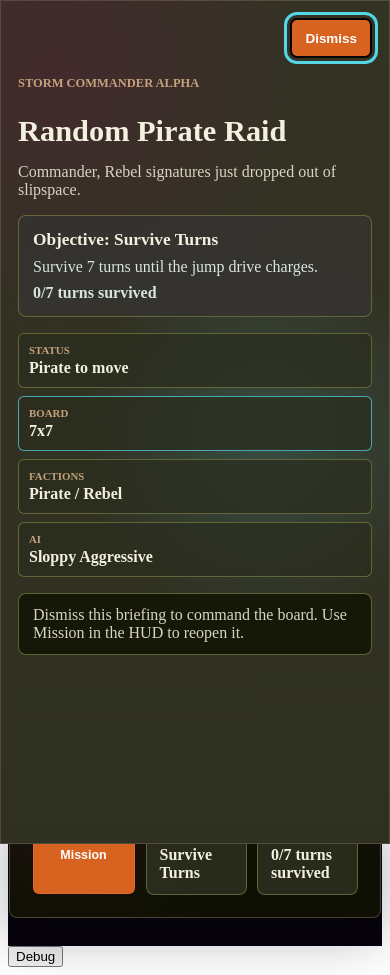
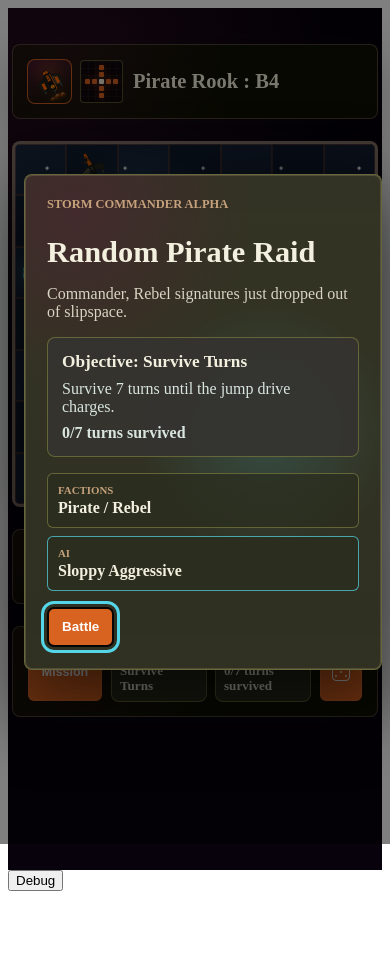
Before and after one commit to delahackerrocker/Storm-Commander, a React (Vite) app in the folder ReactSource/: page / in a window 390 px wide. After the commit the page ends 899 px from the top, so only its background shows below. Built offline with nearby package versions, Linux system fonts and the light colour scheme; the HTML template or start-up script is replaced by a standard one.

Commit message:
iPhone Rendering Bug Fix

```diff
--- a/ReactSource/src/storm-commander/components/StormCommanderEncounterPage.jsx
+++ b/ReactSource/src/storm-commander/components/StormCommanderEncounterPage.jsx
@@ -1,4 +1,4 @@
-import { useEffect, useMemo, useState } from 'react'
+import { useEffect, useMemo, useRef, useState } from 'react'
 import {
   STORM_COMMANDER_FACTION_PIECE_ASSETS,
   STORM_COMMANDER_FACTION_VISUAL_THEMES,
@@ -10,6 +10,7 @@ import {
 import {
   getObjectiveProgressText,
   applyEncounterMove,
+  evaluateEncounterStatus,
 } from '../objectives/encounterObjectives'
 import {
   getEncounterPieceAt,
@@ -24,6 +25,7 @@ import {
 } from '../tactics/encounterConstants'
 
 const ENEMY_MOVE_DELAY_MS = 320
+const SELECTION_FLASH_DURATION_MS = 300
 
 const STORM_STARFIELD_LAYERS = [
   ['nebula', null],
@@ -91,22 +93,6 @@ function getBoardStyle(encounter) {
   }
 }
 
-function getStatusText(encounter, isEnemyThinking) {
-  if (encounter.status === 'won') {
-    return 'Victory'
-  }
-
-  if (encounter.status === 'lost') {
-    return 'Defeat'
-  }
-
-  if (isEnemyThinking) {
-    return 'Enemy maneuvering...'
-  }
-
-  return `${getFactionDisplayName(encounter.currentFaction)} to move`
-}
-
 function getObjectiveTypeLabel(type) {
   if (type === 'destroyTarget') {
     return 'Destroy Target'
@@ -125,6 +111,47 @@ function getObjectiveTypeLabel(type) {
   }
 
   return 'Objective'
+}
+
+function MissionObjectiveTargetIcon({ encounter }) {
+  if (encounter.objective?.type === 'escapeToSquare' && encounter.objective.extractionSquare) {
+    return (
+      <span
+        className="storm-objective-target-icon is-extraction"
+        role="img"
+        aria-label={`Extraction target ${getSquareLabel(
+          encounter.objective.extractionSquare,
+          encounter.board,
+        )}`}
+      >
+        <span className="storm-objective-target-grid" aria-hidden="true" />
+      </span>
+    )
+  }
+
+  if (encounter.objective?.type === 'destroyTarget' && encounter.objective.targetPieceId) {
+    const targetPiece = encounter.pieces.find(
+      (piece) => piece.id === encounter.objective.targetPieceId,
+    )
+
+    if (!targetPiece) {
+      return null
+    }
+
+    return (
+      <span className="storm-objective-target-icon is-target">
+        <StormCommanderShipPiece
+          imageClassName="storm-objective-target-ship"
+          src={STORM_COMMANDER_FACTION_PIECE_ASSETS[targetPiece.faction][targetPiece.type]}
+          alt={`${getEncounterPieceLabel(targetPiece)} target`}
+          faction={targetPiece.faction}
+          pieceType={targetPiece.type}
+        />
+      </span>
+    )
+  }
+
+  return null
 }
 
 function StormCommanderEncounterPiece({ piece, pieceRotation }) {
@@ -237,7 +264,12 @@ function ShipCommsWindow({ ariaLabel, board, emptyText, piece, pieceRotation, va
 
   return (
     <aside className={`storm-comms-window storm-comms-window-${variant}`} aria-label={ariaLabel}>
-      <div className="storm-comms-portrait" role="img" aria-label={`${pilotTitle} comms portrait`}>
+      <div
+        className="storm-comms-portrait"
+        role="img"
+        aria-label={`${pilotTitle} comms portrait`}
+        data-faction={piece.faction}
+      >
         <StormCommanderEncounterPiece piece={piece} pieceRotation={pieceRotation} />
       </div>
       <h2>{pilotTitle} : {squareLabel}</h2>
@@ -249,19 +281,9 @@ function ShipCommsWindow({ ariaLabel, board, emptyText, piece, pieceRotation, va
   )
 }
 
-function MissionStatList({ encounter, isEnemyThinking }) {
+function MissionStatList({ encounter }) {
   return (
     <dl className="storm-encounter-stats">
-      <div>
-        <dt>Status</dt>
-        <dd>{getStatusText(encounter, isEnemyThinking)}</dd>
-      </div>
-      <div>
-        <dt>Board</dt>
-        <dd>
-          {encounter.board.width}x{encounter.board.height}
-        </dd>
-      </div>
       <div>
         <dt>Factions</dt>
         <dd>{encounter.factions.map(getFactionDisplayName).join(' / ')}</dd>
@@ -274,7 +296,32 @@ function MissionStatList({ encounter, isEnemyThinking }) {
   )
 }
 
-function MissionSummaryPanel({ encounter, isMissionBriefingOpen, onOpenMission }) {
+function NewEncounterButton({ className = '', onNewEncounter }) {
+  return (
+    <button
+      type="button"
+      className={`storm-primary-button storm-icon-button ${className}`.trim()}
+      aria-label="New Random Encounter"
+      title="New Random Encounter"
+      onClick={onNewEncounter}
+    >
+      <span className="storm-dice-icon" aria-hidden="true">
+        <span className="storm-dice-pip storm-dice-pip-one" />
+        <span className="storm-dice-pip storm-dice-pip-two" />
+        <span className="storm-dice-pip storm-dice-pip-three" />
+        <span className="storm-dice-pip storm-dice-pip-four" />
+        <span className="storm-dice-pip storm-dice-pip-five" />
+      </span>
+    </button>
+  )
+}
+
+function MissionSummaryPanel({
+  encounter,
+  isMissionBriefingOpen,
+  onNewEncounter,
+  onOpenMission,
+}) {
   return (
     <section className="storm-mission-summary" aria-label="Mission quick status">
       <div className="storm-mission-summary-row">
@@ -298,12 +345,18 @@ function MissionSummaryPanel({ encounter, isMissionBriefingOpen, onOpenMission }
             <dd>{getObjectiveProgressText(encounter)}</dd>
           </div>
         </dl>
+        <NewEncounterButton
+          className="storm-mission-summary-new-encounter"
+          onNewEncounter={onNewEncounter}
+        />
       </div>
     </section>
   )
 }
 
-function MissionBriefingDialog({ encounter, isEnemyThinking, onDismiss }) {
+function MissionBriefingDialog({ encounter, onDismiss }) {
+  const objectiveTargetIcon = <MissionObjectiveTargetIcon encounter={encounter} />
+
   return (
     <div className="storm-mission-overlay">
       <section
@@ -313,31 +366,30 @@ function MissionBriefingDialog({ encounter, isEnemyThinking, onDismiss }) {
         aria-modal="true"
         aria-labelledby="storm-mission-briefing-title"
       >
+        <p className="eyebrow">Storm Commander Alpha</p>
+        <h1 id="storm-mission-briefing-title">{encounter.title}</h1>
+        <p className="storm-mission-intro">{encounter.intro}</p>
+
+        <section className="storm-objective-panel">
+          <div className="storm-objective-copy">
+            <h2>Objective: {getObjectiveTypeLabel(encounter.objective.type)}</h2>
+            <p>{encounter.objective.text}</p>
+            <p className="storm-objective-progress">{getObjectiveProgressText(encounter)}</p>
+            {encounter.outcome ? <p className="storm-outcome">{encounter.outcome}</p> : null}
+          </div>
+          {objectiveTargetIcon}
+        </section>
+
+        <MissionStatList encounter={encounter} />
+
         <button
           type="button"
           className="storm-mission-dismiss"
           onClick={onDismiss}
           autoFocus
         >
-          Dismiss
+          Battle
         </button>
-
-        <p className="eyebrow">Storm Commander Alpha</p>
-        <h1 id="storm-mission-briefing-title">{encounter.title}</h1>
-        <p className="storm-mission-intro">{encounter.intro}</p>
-
-        <section className="storm-objective-panel">
-          <h2>Objective: {getObjectiveTypeLabel(encounter.objective.type)}</h2>
-          <p>{encounter.objective.text}</p>
-          <p className="storm-objective-progress">{getObjectiveProgressText(encounter)}</p>
-          {encounter.outcome ? <p className="storm-outcome">{encounter.outcome}</p> : null}
-        </section>
-
-        <MissionStatList encounter={encounter} isEnemyThinking={isEnemyThinking} />
-
-        <p className="storm-mission-return-note">
-          Dismiss this briefing to command the board. Use Mission in the HUD to reopen it.
-        </p>
       </section>
     </div>
   )
@@ -374,9 +426,7 @@ function MissionResultDialog({ encounter, onNextMission }) {
 
 export function StormCommanderEncounterPage({
   encounter,
-  onBack,
   onNewEncounter,
-  onReturnToChess,
   pieceRotation,
   setEncounter,
   starfieldLayerStyles,
@@ -385,6 +435,8 @@ export function StormCommanderEncounterPage({
   const [playerCommsSelection, setPlayerCommsSelection] = useState(null)
   const [opponentCommsSelection, setOpponentCommsSelection] = useState(null)
   const [dismissedMissionEncounterId, setDismissedMissionEncounterId] = useState(null)
+  const [selectionFlash, setSelectionFlash] = useState(null)
+  const selectionFlashIdRef = useRef(0)
   const selectedPiece =
     selection?.encounterId === encounter.id
       ? encounter.pieces.find((piece) => piece.id === selection.pieceId) || null
@@ -420,8 +472,33 @@ export function StormCommanderEncounterPage({
   )
   const isEnemyThinking =
     encounter.status === 'active' && encounter.currentFaction !== encounter.playerFaction
-  const isMissionBriefingOpen = dismissedMissionEncounterId !== encounter.id
-  const isMissionResultOpen = encounter.status !== 'active' && !isMissionBriefingOpen
+  const isMissionResultOpen = encounter.status !== 'active'
+  const isMissionBriefingOpen =
+    encounter.status === 'active' && dismissedMissionEncounterId !== encounter.id
+
+  useEffect(() => {
+    if (!selectionFlash) {
+      return undefined
+    }
+
+    const timerId = window.setTimeout(() => {
+      setSelectionFlash(null)
+    }, SELECTION_FLASH_DURATION_MS)
+
+    return () => window.clearTimeout(timerId)
+  }, [selectionFlash])
+
+  useEffect(() => {
+    if (encounter.status !== 'active') {
+      return
+    }
+
+    const evaluatedEncounter = evaluateEncounterStatus(encounter)
+
+    if (evaluatedEncounter !== encounter) {
+      setEncounter(evaluatedEncounter)
+    }
+  }, [encounter, setEncounter])
 
   useEffect(() => {
     if (!isEnemyThinking) {
@@ -455,6 +532,22 @@ export function StormCommanderEncounterPage({
     onNewEncounter()
   }
 
+  function flashSelectionFaction(faction) {
+    const theme = STORM_COMMANDER_FACTION_VISUAL_THEMES[faction]
+
+    if (!theme) {
+      return
+    }
+
+    selectionFlashIdRef.current += 1
+
+    setSelectionFlash({
+      color: theme.hint,
+      faction,
+      id: `${faction}-${selectionFlashIdRef.current}`,
+    })
+  }
+
   function handleSquareClick(square) {
     if (encounter.status !== 'active' || encounter.currentFaction !== encounter.playerFaction) {
       return
@@ -471,9 +564,11 @@ export function StormCommanderEncounterPage({
     const piece = getEncounterPieceAt(encounter, square)
 
     if (piece?.faction === encounter.playerFaction) {
+      flashSelectionFaction(piece.faction)
       setSelection({ encounterId: encounter.id, pieceId: piece.id })
       setPlayerCommsSelection({ encounterId: encounter.id, pieceId: piece.id })
     } else if (piece) {
+      flashSelectionFaction(piece.faction)
       setSelection(null)
       setOpponentCommsSelection({
         encounterId: encounter.id,
@@ -491,40 +586,6 @@ export function StormCommanderEncounterPage({
 
   return (
     <div className="game-page storm-commander-root storm-encounter-root">
-      <div className="storm-encounter-topbar">
-        <div className="storm-encounter-brand">
-          <p className="eyebrow">Storm Commander</p>
-          <p>Pirate raid tactical board</p>
-        </div>
-        <div className="storm-encounter-actions">
-          {onBack ? (
-            <button type="button" className="back-button" onClick={onBack}>
-              Back
-            </button>
-          ) : null}
-          {onReturnToChess ? (
-            <button type="button" className="storm-mode-button" onClick={onReturnToChess}>
-              Return to Chess Drill
-            </button>
-          ) : null}
-          <button
-            type="button"
-            className="storm-primary-button storm-icon-button"
-            aria-label="New Random Encounter"
-            title="New Random Encounter"
-            onClick={handleNewEncounter}
-          >
-            <span className="storm-dice-icon" aria-hidden="true">
-              <span className="storm-dice-pip storm-dice-pip-one" />
-              <span className="storm-dice-pip storm-dice-pip-two" />
-              <span className="storm-dice-pip storm-dice-pip-three" />
-              <span className="storm-dice-pip storm-dice-pip-four" />
-              <span className="storm-dice-pip storm-dice-pip-five" />
-            </span>
-          </button>
-        </div>
-      </div>
-
       <main className="storm-encounter-shell">
         <ShipCommsWindow
           ariaLabel="Player comms"
@@ -627,15 +688,25 @@ export function StormCommanderEncounterPage({
           <MissionSummaryPanel
             encounter={encounter}
             isMissionBriefingOpen={isMissionBriefingOpen}
+            onNewEncounter={handleNewEncounter}
             onOpenMission={() => setDismissedMissionEncounterId(null)}
           />
         </aside>
       </main>
 
+      {selectionFlash ? (
+        <div
+          key={selectionFlash.id}
+          className="storm-selection-flash"
+          data-faction={selectionFlash.faction}
+          style={{ '--storm-selection-flash-color': selectionFlash.color }}
+          aria-hidden="true"
+        />
+      ) : null}
+
       {isMissionBriefingOpen ? (
         <MissionBriefingDialog
           encounter={encounter}
-          isEnemyThinking={isEnemyThinking}
           onDismiss={() => setDismissedMissionEncounterId(encounter.id)}
         />
       ) : null}
--- a/ReactSource/src/styles/stormCommander.css
+++ b/ReactSource/src/styles/stormCommander.css
@@ -33,8 +33,7 @@
   color: var(--text);
 }
 
-.storm-commander-root > .page-topbar,
-.storm-commander-root > .storm-encounter-topbar {
+.storm-commander-root > .page-topbar {
   display: flex;
   flex-wrap: wrap;
   gap: 12px;
@@ -731,53 +730,6 @@
     var(--storm-space-black);
 }
 
-.storm-commander-root.storm-encounter-root > .storm-encounter-topbar {
-  width: min(760px, calc(100vw - 32px));
-  min-height: 58px;
-  flex-wrap: nowrap;
-  justify-content: space-between;
-  gap: 16px;
-  margin: 0 auto;
-  padding: 10px 12px;
-  border: 1px solid rgba(107, 110, 58, 0.86);
-  border-radius: var(--radius);
-  background: rgba(17, 19, 3, 0.9);
-  box-shadow:
-    0 18px 55px rgba(4, 8, 18, 0.32),
-    inset 0 -2px 0 rgba(216, 98, 32, 0.8);
-}
-
-.storm-commander-root .storm-encounter-brand {
-  display: grid;
-  gap: 0;
-  min-width: 0;
-}
-
-.storm-commander-root .storm-encounter-brand .eyebrow,
-.storm-commander-root .storm-encounter-brand p {
-  margin: 0;
-}
-
-.storm-commander-root .storm-encounter-brand .eyebrow {
-  color: var(--storm-old-ivory);
-  font-size: 0.8rem;
-}
-
-.storm-commander-root .storm-encounter-brand p:not(.eyebrow) {
-  color: var(--storm-worn-parchment);
-  font-size: 0.72rem;
-  font-weight: 750;
-}
-
-.storm-commander-root .storm-encounter-actions {
-  display: flex;
-  flex: 0 0 auto;
-  flex-wrap: nowrap;
-  gap: 10px;
-  justify-content: flex-end;
-  align-items: center;
-}
-
 .storm-commander-root.storm-encounter-root .storm-primary-button,
 .storm-commander-root.storm-encounter-root .storm-mode-button,
 .storm-commander-root.storm-encounter-root .storm-mission-button,
@@ -865,12 +817,14 @@
 
 .storm-commander-root .storm-encounter-shell {
   display: grid;
-  grid-template-columns: minmax(180px, 250px) minmax(320px, 760px) minmax(180px, 250px);
+  grid-template-columns: minmax(320px, 760px);
   grid-template-areas:
-    "player-comms board opponent-comms"
-    ". encounter-status .";
+    "player-comms"
+    "board"
+    "opponent-comms"
+    "encounter-status";
   gap: 24px;
-  width: min(1320px, calc(100vw - 32px));
+  width: min(760px, calc(100vw - 32px));
   margin: 0 auto;
   padding: 18px 0 32px;
   align-items: start;
@@ -936,6 +890,25 @@
   opacity: 0;
   pointer-events: none;
   transform: scale(0.96);
+}
+
+.storm-commander-root .storm-selection-flash {
+  position: fixed;
+  inset: 0;
+  z-index: 90;
+  pointer-events: none;
+  background: var(--storm-selection-flash-color);
+  animation: storm-selection-flash 0.3s ease-out forwards;
+}
+
+@keyframes storm-selection-flash {
+  from {
+    opacity: 0.42;
+  }
+
+  to {
+    opacity: 0;
+  }
 }
 
 .storm-commander-root .storm-encounter-square.is-player-soft-selected .storm-selection-ring {
@@ -1062,9 +1035,12 @@
 }
 
 .storm-commander-root .storm-comms-window {
+  box-sizing: border-box;
   display: grid;
   gap: 12px;
   align-content: start;
+  justify-self: stretch;
+  width: 100%;
   min-width: 0;
   padding: 16px;
   border: 1px solid var(--line);
@@ -1109,10 +1085,25 @@
 }
 
 .storm-commander-root .storm-comms-window-opponent .storm-comms-portrait {
-  border-color: rgba(85, 214, 232, 0.58);
   background:
     radial-gradient(circle at 50% 30%, rgba(85, 214, 232, 0.18), transparent 52%),
     linear-gradient(160deg, rgba(53, 51, 48, 0.84), rgba(17, 19, 3, 0.9));
+}
+
+.storm-commander-root .storm-comms-portrait[data-faction='pirate'] {
+  border-color: rgba(232, 108, 36, 0.82);
+}
+
+.storm-commander-root .storm-comms-portrait[data-faction='imperial'] {
+  border-color: rgba(213, 166, 14, 0.86);
+}
+
+.storm-commander-root .storm-comms-portrait[data-faction='robocorp'] {
+  border-color: rgba(85, 170, 242, 0.82);
+}
+
+.storm-commander-root .storm-comms-portrait[data-faction='rebel'] {
+  border-color: rgba(154, 112, 212, 0.86);
 }
 
 .storm-commander-root .storm-comms-portrait .storm-ship-piece {
@@ -1217,7 +1208,7 @@
 
 .storm-commander-root .storm-mission-summary-row {
   display: grid;
-  grid-template-columns: max-content minmax(0, 1fr);
+  grid-template-columns: max-content minmax(0, 1fr) max-content;
   gap: 10px;
   align-items: stretch;
 }
@@ -1227,6 +1218,13 @@
   align-items: center;
   justify-content: center;
   min-width: 104px;
+}
+
+.storm-commander-root.storm-encounter-root .storm-icon-button.storm-mission-summary-new-encounter {
+  width: auto;
+  height: auto;
+  min-width: 104px;
+  align-self: stretch;
 }
 
 .storm-commander-root .storm-mission-summary-grid {
@@ -1273,6 +1271,62 @@
   border-radius: var(--radius);
   padding: 14px;
   background: rgba(53, 51, 48, 0.86);
+}
+
+.storm-commander-root .storm-objective-panel {
+  display: grid;
+  grid-template-columns: minmax(0, 1fr) auto;
+  gap: 14px;
+  align-items: center;
+}
+
+.storm-commander-root .storm-objective-copy {
+  min-width: 0;
+}
+
+.storm-commander-root .storm-objective-target-icon {
+  position: relative;
+  width: 86px;
+  height: 86px;
+  display: grid;
+  place-items: center;
+  justify-self: end;
+  border: 1px solid rgba(107, 110, 58, 0.88);
+  border-radius: 7px;
+  overflow: hidden;
+  background:
+    linear-gradient(rgba(255, 255, 255, 0.03) 1px, transparent 1px),
+    linear-gradient(90deg, rgba(255, 255, 255, 0.03) 1px, transparent 1px),
+    rgba(7, 2, 12, 0.62);
+  background-size: 16px 16px;
+}
+
+.storm-commander-root .storm-objective-target-icon.is-extraction {
+  border-color: rgba(128, 226, 190, 0.78);
+}
+
+.storm-commander-root .storm-objective-target-icon.is-target {
+  border-color: rgba(232, 108, 36, 0.9);
+  box-shadow: inset 0 0 0 2px rgba(232, 108, 36, 0.34);
+}
+
+.storm-commander-root .storm-objective-target-grid {
+  width: 54px;
+  height: 54px;
+  display: grid;
+  place-items: center;
+  border: 2px dashed rgba(128, 226, 190, 0.9);
+}
+
+.storm-commander-root .storm-objective-target-icon .storm-ship-piece {
+  width: 74%;
+  height: 74%;
+}
+
+.storm-commander-root .storm-objective-target-ship {
+  width: 100%;
+  height: 100%;
+  object-fit: contain;
 }
 
 .storm-commander-root .storm-objective-panel h2,
@@ -1356,27 +1410,24 @@
   inset: 0;
   z-index: 50;
   display: grid;
-  place-items: stretch;
-  padding: 0;
-  overflow: hidden;
-  background:
-    radial-gradient(circle at 42% 36%, rgba(89, 30, 58, 0.2), transparent 34%),
-    rgba(0, 0, 0, 0.58);
+  place-items: center;
+  padding: 24px;
+  overflow: auto;
+  background: rgba(0, 0, 0, 0.5);
 }
 
 .storm-commander-root .storm-mission-dialog {
   position: relative;
   box-sizing: border-box;
-  width: 100vw;
-  height: 100dvh;
-  max-height: none;
-  display: grid;
-  align-content: start;
+  width: min(760px, calc(100vw - 32px));
+  max-height: calc(100dvh - 48px);
+  display: grid;
+  align-content: center;
   gap: 16px;
   overflow: auto;
-  padding: 32px max(24px, calc((100vw - 760px) / 2)) 36px;
-  border: 0;
-  border-radius: 0;
+  padding: 32px;
+  border: 1px solid rgba(107, 110, 58, 0.9);
+  border-radius: var(--radius);
   color: var(--storm-old-ivory);
   background:
     radial-gradient(circle at 14% 8%, rgba(89, 30, 58, 0.42), transparent 32%),
@@ -1384,11 +1435,12 @@
     linear-gradient(rgba(177, 152, 129, 0.06), rgba(177, 152, 129, 0.03)),
     #2b2d1e;
   box-shadow:
+    0 24px 70px rgba(0, 0, 0, 0.56),
     inset 0 0 0 1px rgba(177, 152, 129, 0.26);
 }
 
 .storm-commander-root .storm-mission-dialog h1 {
-  max-width: calc(100% - 128px);
+  max-width: none;
   margin: 0;
   color: var(--storm-old-ivory);
   font-size: clamp(1.9rem, 4vw, 2.15rem);
@@ -1396,17 +1448,14 @@
   letter-spacing: 0;
 }
 
-.storm-commander-root .storm-mission-intro,
-.storm-commander-root .storm-mission-return-note {
+.storm-commander-root .storm-mission-intro {
   margin: 0;
   color: #d9d4c3;
   font-size: 1rem;
 }
 
 .storm-commander-root .storm-mission-dismiss {
-  position: absolute;
-  top: 18px;
-  right: 18px;
+  justify-self: start;
   min-height: 40px;
   border: 2px solid #050505;
   border-radius: 7px;
@@ -1438,13 +1487,6 @@
 
 .storm-commander-root .storm-mission-dialog .storm-encounter-stats div:nth-child(2) {
   border-color: rgba(85, 214, 232, 0.72);
-}
-
-.storm-commander-root .storm-mission-return-note {
-  padding: 12px 14px;
-  border: 1px solid rgba(107, 110, 58, 0.86);
-  border-radius: var(--radius);
-  background: rgba(17, 19, 3, 0.82);
 }
 
 .storm-commander-root .storm-result-overlay {
@@ -1518,8 +1560,8 @@
   }
 
   .storm-commander-root .storm-comms-window {
-    grid-template-columns: 85px minmax(130px, 1fr) 85px;
-    grid-template-areas: "portrait title movement";
+    grid-template-columns: 85px 85px minmax(130px, 1fr);
+    grid-template-areas: "portrait movement title";
     align-items: center;
     align-content: center;
     overflow-x: auto;
@@ -1534,7 +1576,7 @@
   .storm-commander-root .storm-comms-window h2 {
     grid-area: title;
     min-width: 0;
-    font-size: 1.55rem;
+    font-size: 2rem;
     line-height: 1;
     white-space: nowrap;
   }
@@ -1580,30 +1622,33 @@
     padding: 18px 0 28px;
   }
 
-  .storm-commander-root.storm-encounter-root > .storm-encounter-topbar {
-    width: min(720px, calc(100vw - 24px));
-  }
+  .storm-commander-root .storm-comms-window {
+    grid-template-columns: 43px 43px minmax(0, 1fr);
+  }
+
+  .storm-commander-root .storm-comms-portrait {
+    width: 43px;
+    height: 43px;
+  }
+
+  .storm-commander-root .storm-movement-pattern {
+    grid-template-columns: repeat(5, 5.5px);
+    grid-template-rows: repeat(5, 5.5px);
+    gap: 1.5px;
+    padding: 4px;
+    border-radius: 4px;
+    background-size: 7px 7px;
+  }
+
+  .storm-commander-root .storm-movement-pattern-cell {
+    width: 5.5px;
+    height: 5.5px;
+    border-radius: 1px;
+  }
+
 }
 
 @media (max-width: 560px) {
-  .storm-commander-root.storm-encounter-root > .storm-encounter-topbar {
-    width: min(720px, calc(100vw - 24px));
-    gap: 8px;
-    padding: 8px 10px;
-  }
-
-  .storm-commander-root .storm-encounter-brand .eyebrow {
-    font-size: 0.74rem;
-  }
-
-  .storm-commander-root .storm-encounter-brand p:not(.eyebrow) {
-    font-size: 0.66rem;
-  }
-
-  .storm-commander-root .storm-encounter-actions {
-    gap: 8px;
-  }
-
   .storm-commander-root.storm-encounter-root .storm-mission-button {
     min-height: 36px;
     padding: 7px 10px;
@@ -1647,12 +1692,7 @@
   }
 
   .storm-commander-root .storm-comms-window {
-    grid-template-columns: 85px max-content 85px;
     gap: 10px;
-    justify-self: start;
-    width: max-content;
-    max-width: none;
-    overflow-x: visible;
     padding: 14px;
   }
 
@@ -1660,12 +1700,43 @@
     font-size: 1.28rem;
   }
 
+  .storm-commander-root .storm-encounter-panel {
+    padding: 14px;
+  }
+
   .storm-commander-root .storm-mission-summary-row {
-    grid-template-columns: max-content minmax(0, 1fr);
-  }
-
+    grid-template-columns: 76px minmax(0, 1fr) 44px;
+    gap: 8px;
+  }
+
+  .storm-commander-root .storm-mission-summary-button {
+    min-width: 0;
+    padding-inline: 8px;
+  }
+
+  .storm-commander-root.storm-encounter-root .storm-icon-button.storm-mission-summary-new-encounter {
+    min-width: 0;
+  }
+
+  .storm-commander-root .storm-mission-summary-grid,
   .storm-commander-root .storm-mission-summary-row .storm-mission-summary-grid {
-    grid-template-columns: 1fr 1fr;
+    grid-template-columns: minmax(0, 1fr) minmax(0, 1fr);
+    gap: 8px;
+  }
+
+  .storm-commander-root .storm-mission-summary-grid div {
+    padding: 8px;
+  }
+
+  .storm-commander-root .storm-mission-summary-grid dt {
+    font-size: 0.56rem;
+    line-height: 1;
+  }
+
+  .storm-commander-root .storm-mission-summary-grid dd {
+    margin-top: 4px;
+    font-size: 0.82rem;
+    line-height: 1.15;
   }
 
   .storm-commander-root .storm-encounter-board {
@@ -1673,7 +1744,7 @@
   }
 
   .storm-commander-root .storm-mission-dialog {
-    padding: 76px 18px 22px;
+    padding: 22px;
   }
 
   .storm-commander-root .storm-mission-dialog h1 {
```
Also changed, not shown: 2 other files (tests, documents, lock files or other folders).
